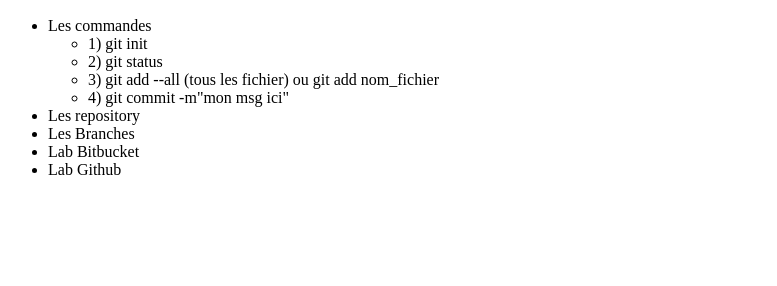
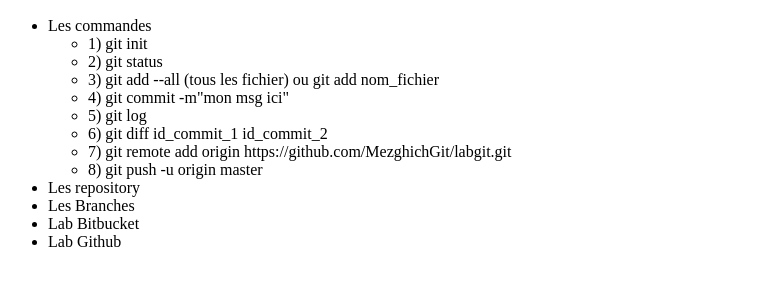
Before and after one commit to MezghichGit/labgit, a plain HTML site: page index.html in a window 1280 px wide. Shown: the part 96-382 px from the top of the page, without its empty margins (0-777 px from the left). Drawn offline with Linux system fonts and the light colour scheme.

Commit message:
les commandes pour le remote

```diff
--- a/index.html
+++ b/index.html
@@ -12,10 +12,14 @@
     <ul>
         <li>Les commandes</li>
         <ul>
-            <li>1) git init</li>
-            <li>2) git status</li>
-            <li>3) git add --all (tous les fichier) ou git add nom_fichier</li>
-            <li>4) git commit -m"mon msg ici"</li>
+            <li> 1) git init </li>
+            <li> 2) git status </li>
+            <li> 3) git add --all (tous les fichier) ou git add nom_fichier </li>
+            <li> 4) git commit -m"mon msg ici" </li>
+            <li> 5) git log</li>
+            <li> 6) git diff id_commit_1 id_commit_2 </li>
+            <li> 7) git remote add origin https://github.com/MezghichGit/labgit.git </li>
+            <li> 8) git push -u origin master </li>
         </ul>
 
 
```
